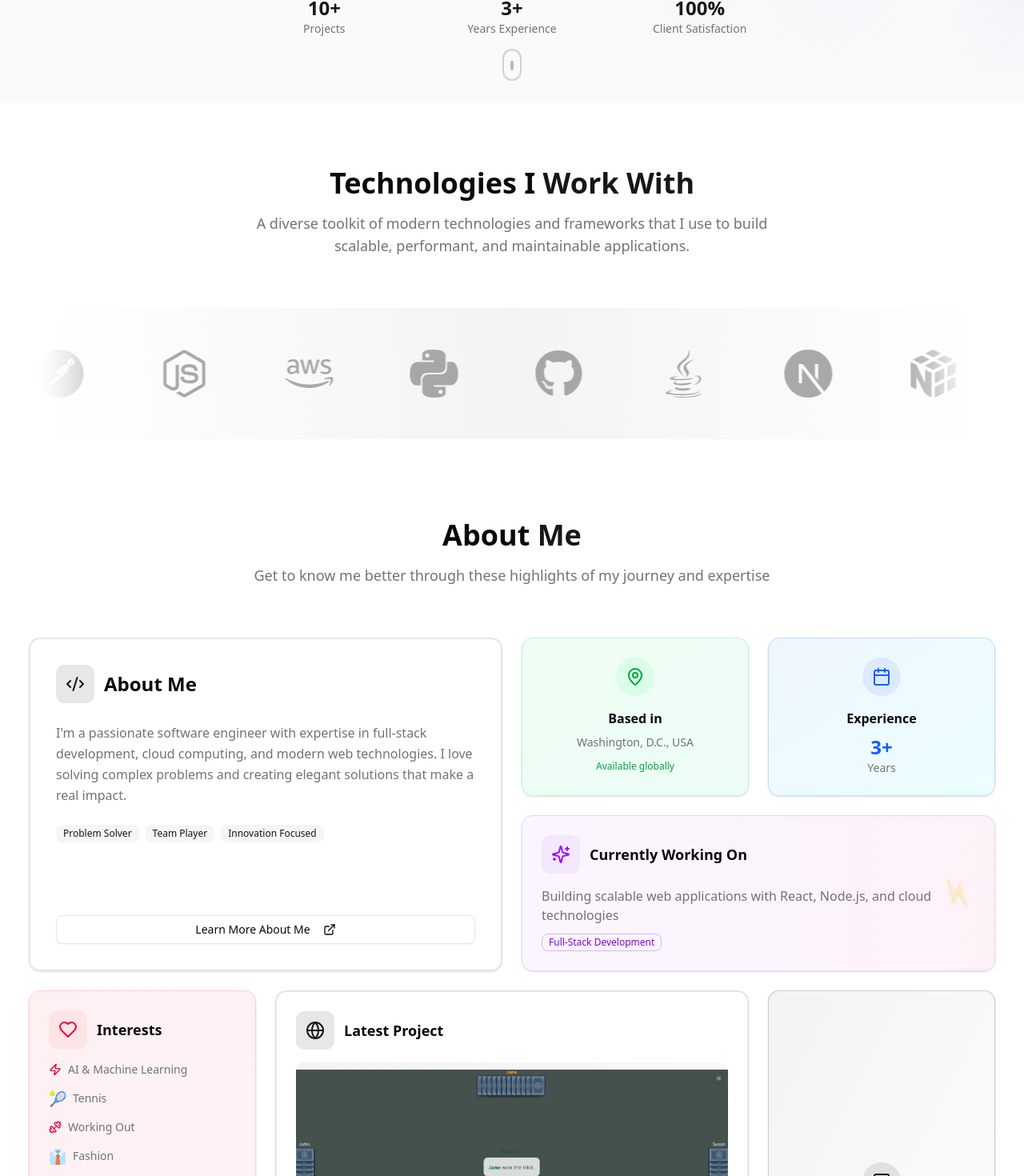
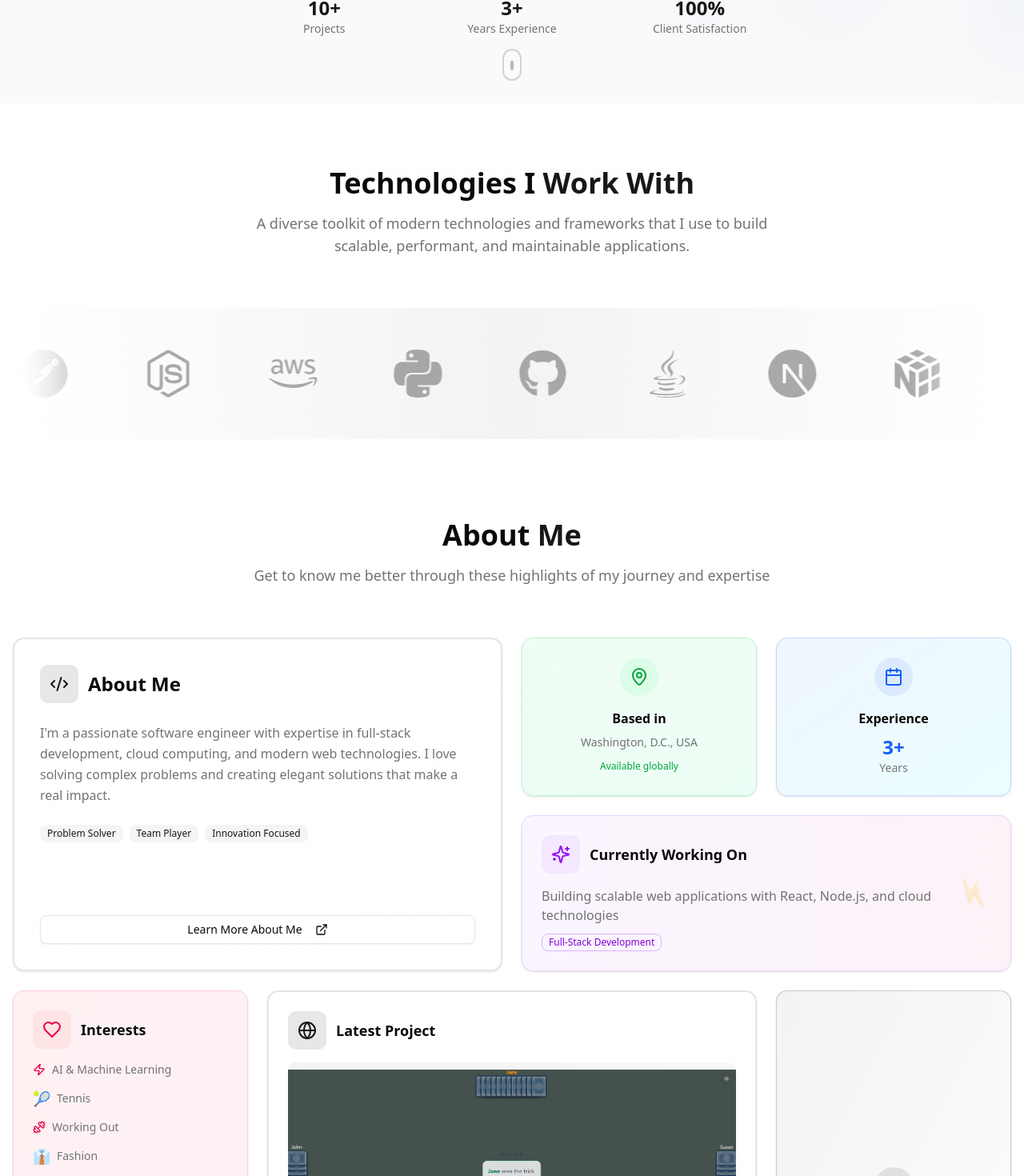
Before and after one commit to agraham02/portfolio-website, a Next.js app: page / in a window 1280 px wide. Shown: the part 671-2141 px from the top of the page at 80% size. Built offline with nearby package versions, Linux system fonts and the light colour scheme.

Commit message:
feat: Remove unnecessary margin classes from Technology Stack and About Me sections

```diff
--- a/src/app/page.tsx
+++ b/src/app/page.tsx
@@ -90,12 +90,12 @@ export default function Home() {
                 </section>
 
                 {/* Technology Stack */}
-                <section id="tech" className="mx-5">
+                <section id="tech">
                     <TechStackSection techIcons={techIcons} />
                 </section>
 
                 {/* About Me - Bento Grid */}
-                <section id="about" className="mx-5">
+                <section id="about">
                     <BentoGrid />
                 </section>
 
```
